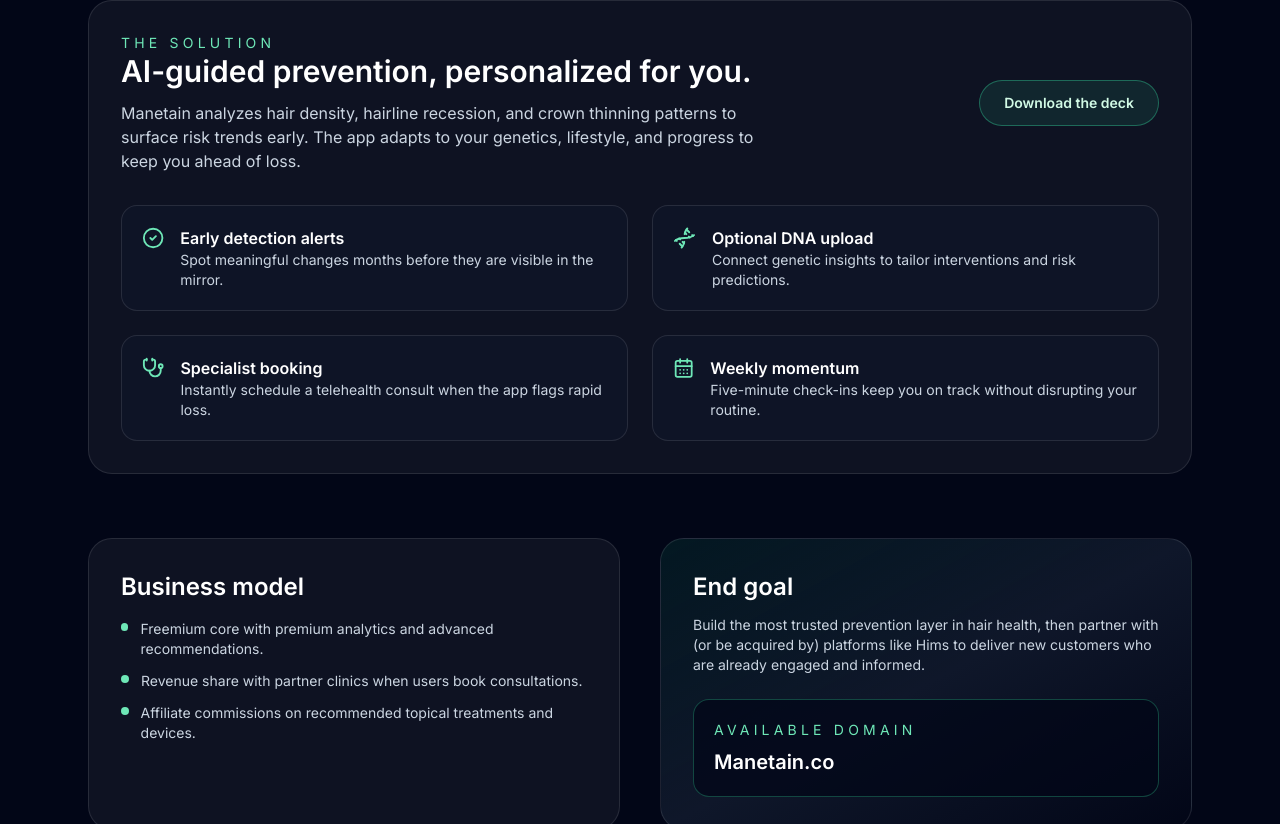
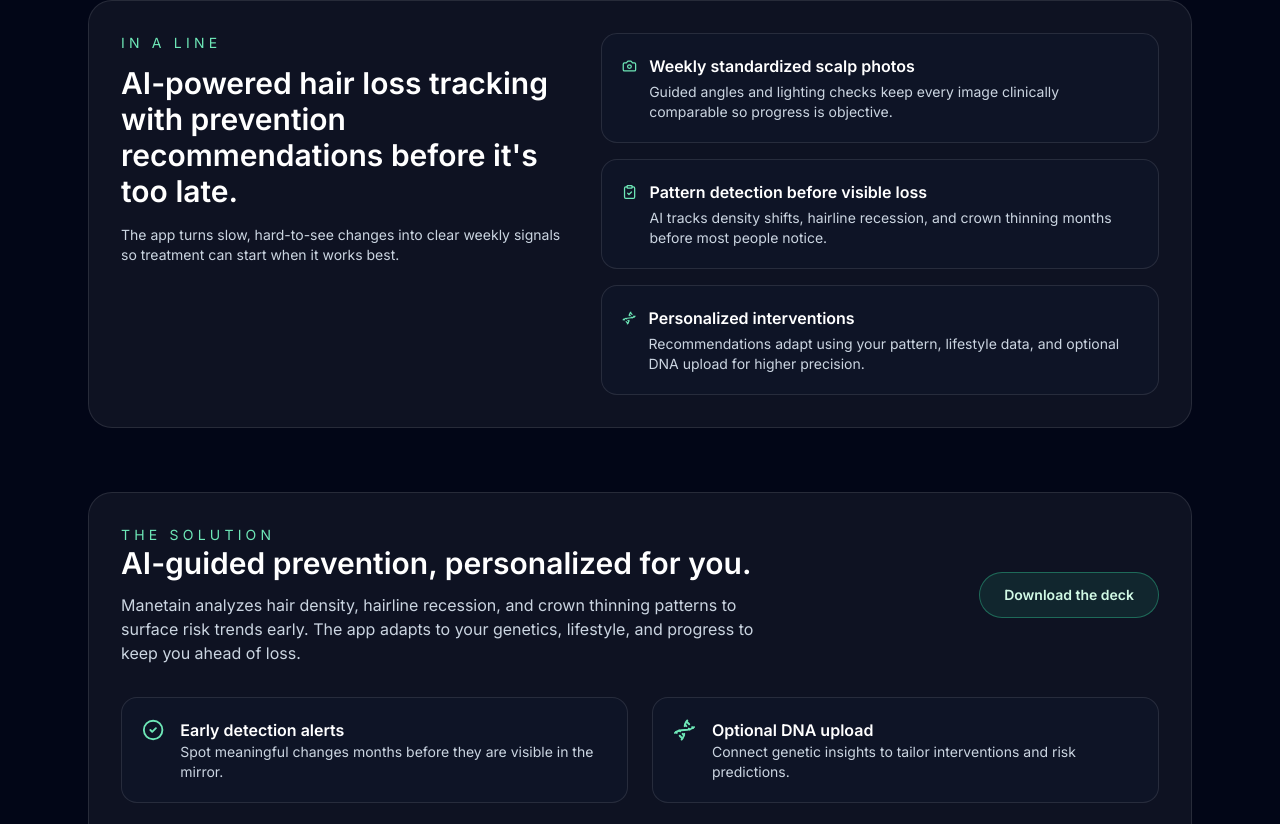
Before and after one commit to march-dave/react-next-anycase, a Next.js app: page /hairloss in a window 1280 px wide. Shown: the part 1236-2060 px from the top of the page. Built offline with nearby package versions, Linux system fonts and the light colour scheme.

Commit message:
Add product pillars section to hair loss page

```diff
--- a/pages/hairloss.js
+++ b/pages/hairloss.js
@@ -64,6 +64,27 @@ const features = [
     description:
       'Five-minute check-ins keep you on track without disrupting your routine.',
     icon: CalendarDays,
+  },
+]
+
+const productPillars = [
+  {
+    title: 'Weekly standardized scalp photos',
+    description:
+      'Guided angles and lighting checks keep every image clinically comparable so progress is objective.',
+    icon: Camera,
+  },
+  {
+    title: 'Pattern detection before visible loss',
+    description:
+      'AI tracks density shifts, hairline recession, and crown thinning months before most people notice.',
+    icon: ClipboardCheck,
+  },
+  {
+    title: 'Personalized interventions',
+    description:
+      'Recommendations adapt using your pattern, lifestyle data, and optional DNA upload for higher precision.',
+    icon: Dna,
   },
 ]
 
@@ -219,6 +240,35 @@ export default function HairLoss() {
         </section>
 
         <section className="mx-auto max-w-6xl px-6 pb-16">
+          <div className="grid gap-6 rounded-3xl border border-white/10 bg-white/5 p-8 lg:grid-cols-[0.9fr_1.1fr]">
+            <div>
+              <p className="text-sm uppercase tracking-[0.3em] text-emerald-300">In a line</p>
+              <h2 className="mt-3 text-3xl font-semibold">
+                AI-powered hair loss tracking with prevention recommendations before it&apos;s too late.
+              </h2>
+              <p className="mt-4 text-sm text-slate-300">
+                The app turns slow, hard-to-see changes into clear weekly signals so treatment can start when it
+                works best.
+              </p>
+            </div>
+
+            <div className="grid gap-4">
+              {productPillars.map((pillar) => (
+                <article key={pillar.title} className="rounded-2xl border border-white/10 bg-slate-900/60 p-5">
+                  <div className="flex items-start gap-3">
+                    <pillar.icon className="mt-0.5 h-5 w-5 text-emerald-300" />
+                    <div>
+                      <h3 className="text-base font-semibold">{pillar.title}</h3>
+                      <p className="mt-1 text-sm text-slate-300">{pillar.description}</p>
+                    </div>
+                  </div>
+                </article>
+              ))}
+            </div>
+          </div>
+        </section>
+
+        <section className="mx-auto max-w-6xl px-6 pb-16">
           <div className="rounded-3xl border border-white/10 bg-white/5 p-8">
             <div className="flex flex-col gap-6 lg:flex-row lg:items-center lg:justify-between">
               <div>
```
